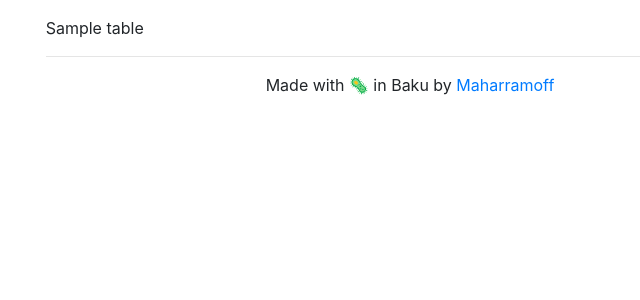
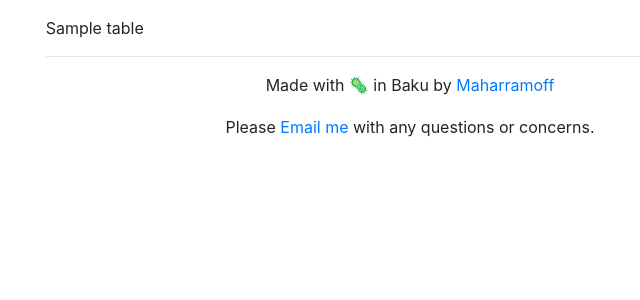
Before and after one commit to Maharramoff/coronavirus-cases-worldwide, a Flask app: template templates/index.html in a window 1280 px wide. Shown: the top 300 px of the page, without its empty margins (230-870 px from the left). Run offline with Flask 2, Linux system fonts and the light colour scheme; the template is opened without the code that fills it: most values are stand-ins (such as "Sample title", 1, 10 or a date in 2020); some libraries are stand-ins or nearby versions.

Commit message:
add contact

```diff
--- a/templates/index.html
+++ b/templates/index.html
@@ -38,6 +38,7 @@
         <div class="col-xs-12 col-sm-12 col-md-8 col-lg-8 mx-auto">
             <hr>
              <p class="text-center" style="margin-bottom: 18px;">Made with 🦠 in Baku by <a href="https://github.com/maharramoff" target="_blank">Maharramoff</a></p>
+             <p class="text-center" style="margin-bottom: 18px;">Please <a href="mailto:sh.maharramov@gmail.com?subject=Coronavirus">Email me</a> with any questions or concerns.</p>
         </div>
     </div>
 </div>
```
